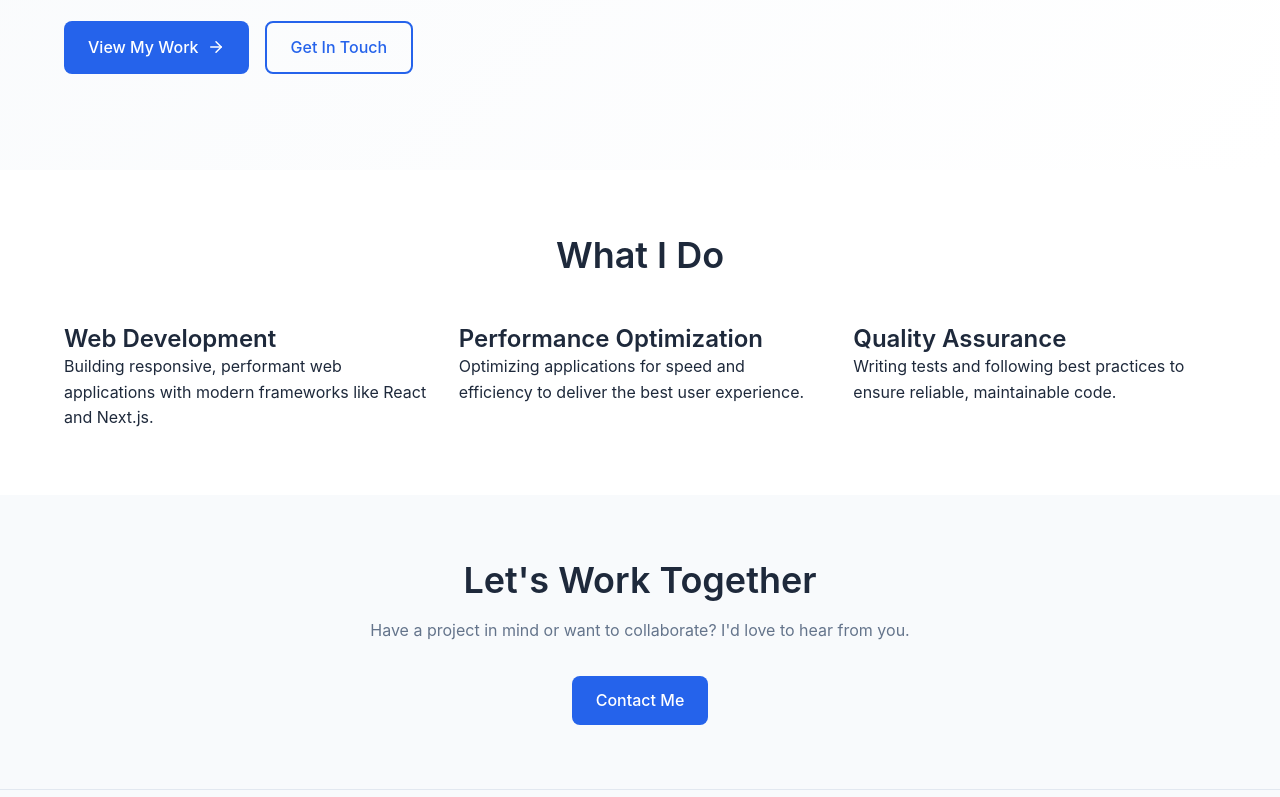
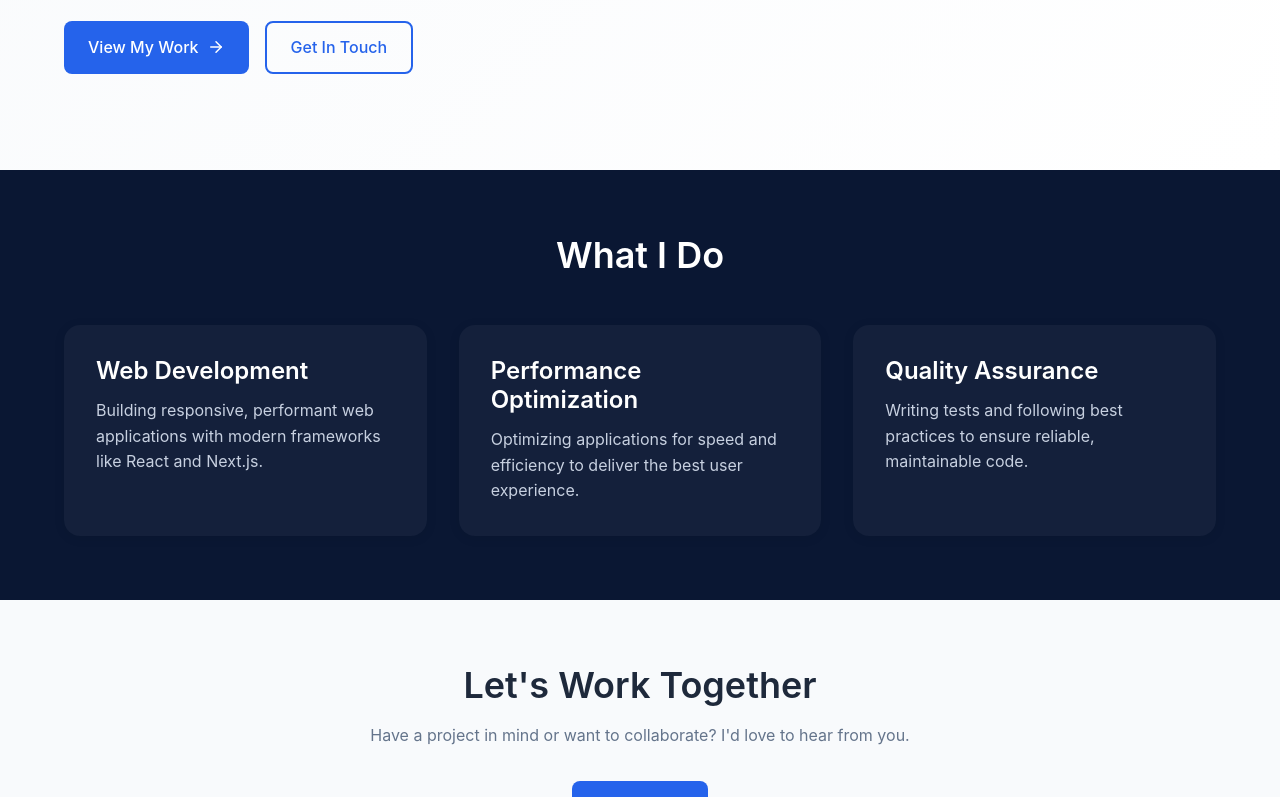
Before and after one commit to mwakidenis/Interactive-Portfolio-2026, a React (Vite) app: page / in a window 1280 px wide. Shown: the part 542-1339 px from the top of the page. Built offline with nearby package versions, Linux system fonts and the light colour scheme.

Commit message:
Style: dark navy blue background and card containers for 'What I Do' section

```diff
--- a/src/pages/Home.tsx
+++ b/src/pages/Home.tsx
@@ -47,25 +47,43 @@ export default function Home() {
       </section>
 
       {/* What I Do Section */}
-      <section>
+      <section style={{ background: '#0a1733', padding: '4rem 0' }}>
         <div className="container">
-          <h2 style={{ textAlign: 'center', marginBottom: '3rem' }}>What I Do</h2>
+          <h2 style={{ textAlign: 'center', marginBottom: '3rem', color: 'white' }}>What I Do</h2>
           <div style={{
             display: 'grid',
             gridTemplateColumns: 'repeat(auto-fit, minmax(280px, 1fr))',
             gap: '2rem',
           }}>
-            <div>
-              <h3>Web Development</h3>
-              <p>Building responsive, performant web applications with modern frameworks like React and Next.js.</p>
+            <div style={{
+              background: 'rgba(255,255,255,0.04)',
+              borderRadius: '1rem',
+              padding: '2rem',
+              color: 'white',
+              boxShadow: '0 2px 12px rgba(0,0,0,0.08)'
+            }}>
+              <h3 style={{ marginBottom: '0.75rem', color: 'white' }}>Web Development</h3>
+              <p style={{ color: '#c7d0e0' }}>Building responsive, performant web applications with modern frameworks like React and Next.js.</p>
             </div>
-            <div>
-              <h3>Performance Optimization</h3>
-              <p>Optimizing applications for speed and efficiency to deliver the best user experience.</p>
+            <div style={{
+              background: 'rgba(255,255,255,0.04)',
+              borderRadius: '1rem',
+              padding: '2rem',
+              color: 'white',
+              boxShadow: '0 2px 12px rgba(0,0,0,0.08)'
+            }}>
+              <h3 style={{ marginBottom: '0.75rem', color: 'white' }}>Performance Optimization</h3>
+              <p style={{ color: '#c7d0e0' }}>Optimizing applications for speed and efficiency to deliver the best user experience.</p>
             </div>
-            <div>
-              <h3>Quality Assurance</h3>
-              <p>Writing tests and following best practices to ensure reliable, maintainable code.</p>
+            <div style={{
+              background: 'rgba(255,255,255,0.04)',
+              borderRadius: '1rem',
+              padding: '2rem',
+              color: 'white',
+              boxShadow: '0 2px 12px rgba(0,0,0,0.08)'
+            }}>
+              <h3 style={{ marginBottom: '0.75rem', color: 'white' }}>Quality Assurance</h3>
+              <p style={{ color: '#c7d0e0' }}>Writing tests and following best practices to ensure reliable, maintainable code.</p>
             </div>
           </div>
         </div>
```
